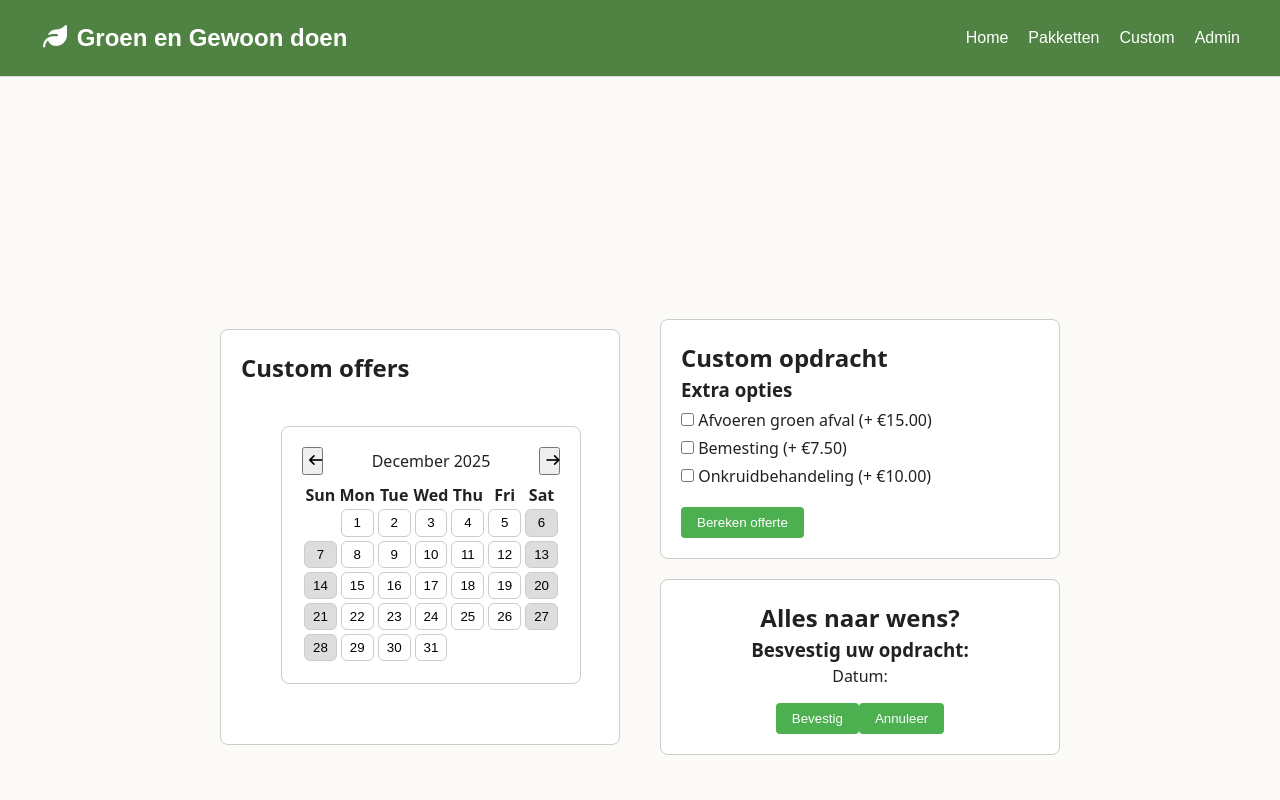
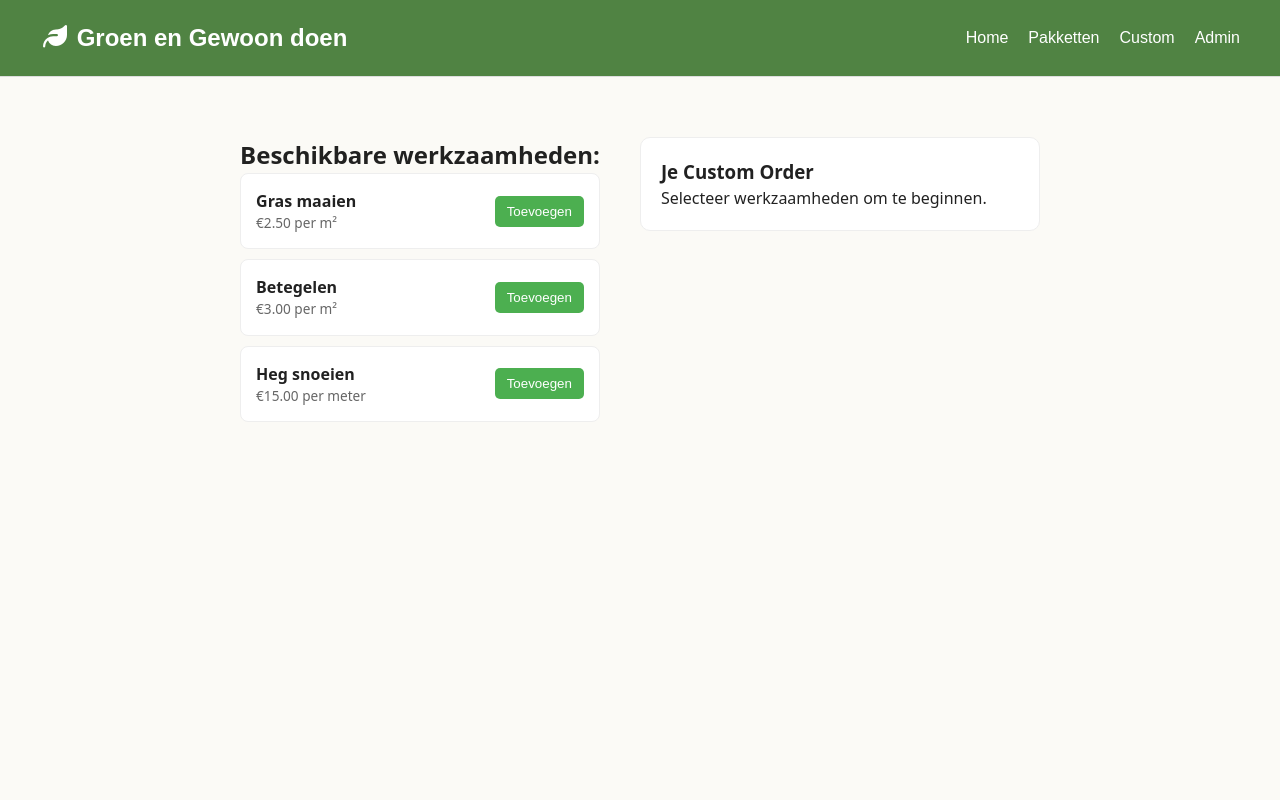
Before and after one commit to newcoder024/Henk-hovenier-website, a Vue app in the folder henk-hovenier-website/: page / in a window 1280 px wide. Shown: the top 800 px of the page. Built offline with nearby package versions, Linux system fonts and the light colour scheme.

Commit message:
custom offerte
Ervoor gezorgd dat de basis van de custom offerte werkt. Moet nog:
- moet meer functies laden uit functions.js
- naar nieuwe pagina zodat klant gegevens kan invoeren
- functies halen die bestellingen en klantgegevens kan onthouden voor admin

```diff
--- a/henk-hovenier-website/src/components/Custom.vue
+++ b/henk-hovenier-website/src/components/Custom.vue
@@ -1,218 +1,236 @@
 <template>
-    <div class="melding" :class="[{ show: meldingZichtbaar }, meldingType]">
-  {{ meldingTekst }}
+  <p id="Comfirmed"></p>
+<div class="full">
+  <div>
+            <!-- <h2>Custom offers</h2>
+            <Calendar v-model="geselecteerdeDatum" :availability="{}" /> -->
+            <h2>Beschikbare werkzaamheden:</h2>
+            <div v-for="taak in beschikbareTaken" :key="taak.id" class="offerte-item">
+          <div class="taak-info">
+            <p><strong>{{ taak.naam }}</strong></p>
+            <p class="subtext">€{{ taak.prijs.toFixed(2) }} per {{ taak.eenheid }}</p>
           </div>
-    <div class="full">
-        <div class="left">
-            <h2>Custom offers</h2>
 
-
-            <Calendar v-model="geselecteerdeDatum" :availability="{}" />
+          <button
+            @click="toggleTaak(taak)"
+            :class="{ 'btn-remove': isGeselecteerd(taak.id) }"
+          >
+            {{ isGeselecteerd(taak.id) ? 'Verwijder' : 'Toevoegen' }}
+          </button>
 
         </div>
+  </div>
+<div>
+        <div class="confirm">
+          <h3>Je Custom Order</h3>
 
-    <div class="full-opdracht">
-        <div class="custom-opdracht">
-            <h2>Custom opdracht</h2>
-
-            <!-- Oppervlaktes en lengtes -->
-            <!-- <div class="form-group">
-                <label>Gras oppervlakte (m²)</label>
-                <input type="number" v-model.number="form.grasOppervlakte" min="0" required/>
+          <div v-if="geselecteerdeTaken.length === 0" class="empty-state">
+            Selecteer werkzaamheden om te beginnen.
           </div>
 
-            <div class="form-group">
-                <label>Tegel oppervlakte (m²)</label>
-                <input type="number" v-model.number="form.tegelOppervlakte" min="0" required/>
+          <div v-else>
+            <div v-for="item in geselecteerdeTaken" :key="item.id" class="selected-item">
+              <div class="item-header">
+                <span>{{ item.naam }}</span>
+                <button @click="verwijderTaak(item.id)" class="btn-icon">×</button>
               </div>
 
-            <div class="form-group">
-                <label>Heg lengte (meter)</label>
-                <input type="number" v-model.number="form.hegLengte" min="0" required/>
-                </div> -->
-
-            <!-- Extra opties -->
-            <h3>Extra opties</h3>
-                <div class="checkbox-group">
-                <label><input type="checkbox" v-model="form.afvoer" required/> Afvoeren groen afval (+ €15.00)</label>
-                <label><input type="checkbox" v-model="form.bemesting" required/> Bemesting (+ €7.50)</label>
-                <label><input type="checkbox" v-model="form.onkruid" required/> Onkruidbehandeling (+ €10.00)</label>
-            </div>
-
-            <button @click="berekenOfferte">Bereken offerte</button>
-
-            <div v-if="resultaat" class="resultaat">
-                <h3>Totaalprijs: € {{ resultaat.totaalPrijs }}</h3>
+              <div class="item-calc">
+                <label>Aantal {{ item.eenheid }}:</label>
+                <input
+                  type="number"
+                  v-model.number="item.hoeveelheid"
+                  min="1"
+                  class="qty-input"
+                />
+                <span class="item-total">€{{ (item.hoeveelheid * item.prijs).toFixed(2) }}</span>
               </div>
             </div>
 
-  <div class="confirm">
-    <h2>Alles naar wens?</h2>
-    <h3>Besvestig uw opdracht:</h3>
-    <p>Datum: {{ geselecteerdeDatum }}</p>
-    <button @click="bevestigOpdracht">Bevestig</button>
-    <button @click="annuleerOpdracht">Annuleer</button>
+            <div class="totaal-sectie">
+              <span>Totaal:</span>
+              <span class="totaal-prijs">€{{ totaalPrijs.toFixed(2) }}</span>
             </div>
 
+            <button @click="bevestigOpdracht" class="btn-proceed">Verder naar gegevens</button>
           </div>
-
+        </div>
+      </div>
     </div>
 </template>
 
 <script setup>
-import { ref } from "vue";
-import { calculateQuote } from "../js/functions.js";
-import Calendar from "./Calendar.vue";
+import { ref, computed } from "vue";
+import { loadRates } from '../js/functions.js';
+// moet meer functies laden uit functions.js, zoald voor de localstorage, zorgen dat
+// de bestellingen worden onthouden en geladen voor de admin, en de gegevens van de klant opslaan
 
-const form = ref({
-  tuinOppervlakte: null,
-  grasOppervlakte: null,
-  tegelOppervlakte: null,
-  hegLengte: null,
-  afvoer: false,
-  bemesting: false,
-  onkruid: false
+// laad tarieven uit rates.json
+const rates = loadRates();
+
+// wat kan de klant kiezen
+const beschikbareTaken = [
+  { id: 'gras', naam: 'Gras maaien', prijs: rates.prijs_per_m2_gras, eenheid: 'm²' },
+  { id: 'tegels', naam: 'Betegelen', prijs: rates.prijs_per_m2_tegels, eenheid: 'm²' },
+  { id: 'heg', naam: 'Heg snoeien', prijs: rates.prijs_per_meter_heg, eenheid: 'meter' },
+];
+// extra taken moeten hier
+
+// wat de klant heeft gekozen als array
+const geselecteerdeTaken = ref([]);
+
+// is de taak al geselecteerd
+const isGeselecteerd = (id) => geselecteerdeTaken.value.some(t => t.id === id);
+
+const toggleTaak = (taak) => {
+  if (isGeselecteerd(taak.id)) {
+    verwijderTaak(taak.id);
+  } else {
+    geselecteerdeTaken.value.push({
+      ...taak,
+      hoeveelheid: 1 // standaard waarde
+    });
+  }
+};
+
+const verwijderTaak = (id) => {
+  geselecteerdeTaken.value = geselecteerdeTaken.value.filter(t => t.id !== id);
+};
+
+// berekening
+const totaalPrijs = computed(() => {
+  return geselecteerdeTaken.value.reduce((sum, item) => {
+    return sum + (item.prijs * item.hoeveelheid);
+  }, 0);
 });
 
-const resultaat = ref(null);
+const bevestigOpdracht = () => {
+  if (totaalPrijs.value === 0) {
+    alert("Selecteer eerst werkzaamheden voordat je verder gaat.");
+    return;
+  }
+  document.getElementById("Comfirmed").innerHTML = "Offerte verzonden! Totaal bedrag: €" + totaalPrijs.value.toFixed(2);
+  // ga naar nieuwe pagina of toon formulier
 
-// bereken offerte op basis van ingevoerde data
-function berekenOfferte() {
-  console.log("Customer input:", form.value);
-
-  const quote = calculateQuote(form.value);
-  resultaat.value = quote;
-}
-
-const geselecteerdeDatum = ref(null); // beginwaarde niks
-
-const meldingZichtbaar = ref(false); //meldingen
-const meldingTekst = ref("");
-const meldingType = ref("");
-
-function bevestigOpdracht() {
-//   alert("Opdracht bevestigd voor " + geselecteerdeDatum.value);
-    if(input === null){
-        return;
-    } else{
-        meldingType.value = "bevestigd";
-        meldingTekst.value = "Uw opdracht is bevestigd voor " + geselecteerdeDatum.value + ".";
-        meldingZichtbaar.value = true;
-
-        // na 3 sec fadeout
-        setTimeout(() => {
-            meldingZichtbaar.value = false;
-        }, 3000);
-    }
-}
-
-function annuleerOpdracht() {
-    if(input === null){
-        return;
-    } else{
-        meldingType.value = "geannuleerd";
-        meldingTekst.value = "Uw opdracht is geannuleerd. Vul het formulier opnieuw in.";
-        meldingZichtbaar.value = true;
-
-  // na 3 sec fade-out
-  setTimeout(() => {
-    meldingZichtbaar.value = false;
-  }, 3000);
-
-  form.value = {
-    tuinOppervlakte: null,
-    grasOppervlakte: null,
-    tegelOppervlakte: null,
-    hegLengte: null,
-    afvoer: false,
-    bemesting: false,
-    onkruid: false
 };
-  resultaat.value = null;
-  geselecteerdeDatum.value = null;
-
-    }
-}
 </script>
 
 <style scoped>
-.left{
-    background-color: white;
+.container {
+  display: flex;
+  gap: 20px;
+  max-width: 1000px;
+}
+
+.full {
+  display: flex;
+  justify-content: center;
+  align-items: flex-start;
+  gap: 40px;
+  max-width: 95vw;
+  margin: 0 auto;
+  padding: 40px 20px;
+  min-height: 100%;
+}
+.confirm{
+  border: 1px solid #eee;
+  border-radius: 10px;
   padding: 20px;
-    border: 1px solid #ccc;
+  width: 400px;
+    background: white;
+
+}
+.offerte-item {
+  display: flex;
+  justify-content: space-between;
+  align-items: center;
+  padding: 15px;
+  border: 1px solid #eee;
+  margin-bottom: 10px;
   border-radius: 8px;
-    width: 400px;
+  background: white;
 }
-.melding{
-    width: 50%;
-    margin: 0 auto;
-    margin-top: 20px;
-    opacity: 0;
-    text-align: center;
-    padding: 10px;
-    margin-bottom: 20px;
-    border-radius: 5px;
+
+.subtext {
+  color: #666;
+  font-size: 0.85rem;
+}
+
+.selected-item {
+  border-bottom: 1px solid #eee;
+  padding: 10px 0;
+  text-align: left;
+}
+
+.item-header {
+  display: flex;
+  justify-content: space-between;
   font-weight: bold;
-    transition: opacity 0.5s ease-in-out;
-}.melding.show {
-  opacity: 1; /* fade-in */
-}.melding.geannuleerd{
-    background-color: #ffdddd;
-    border: 1px solid #ff5c5c;
-    color: #a70000;
-}.melding.bevestigd {
-  background-color: #ddffdd;
-  border: 1px solid #5cff5c;
-  color: #00a700;
 }
-.full{
-    min-height: 100vh;
-    padding: 20px;
+
+.item-calc {
   display: flex;
   align-items: center;
-    justify-content: center;
-    gap: 40px;
-}
-.confirm {
-  border: 1px solid #ccc;
-  padding: 20px;
-  border-radius: 8px;
-  background-color: white;
-  width: 400px;
-    margin: 20px auto;
-    text-align: center;
-}
-.custom-opdracht {
-  border: 1px solid #ccc;
-  padding: 20px;
-  border-radius: 8px;
-  background-color: white;
-  width: 400px;
-  margin: 20px auto;
+  gap: 10px;
+  margin-top: 8px;
 }
 
-.form-group {
-  margin-bottom: 12px;
+.qty-input {
+  width: 60px;
+  padding: 4px;
 }
 
-.checkbox-group label {
-  display: block;
-  margin: 4px 0;
+.totaal-sectie {
+  margin-top: 20px;
+  padding-top: 10px;
+  border-top: 2px solid #4caf50;
+  display: flex;
+  justify-content: space-between;
+  font-size: 1.4rem;
+  font-weight: bold;
 }
 
-button {
-  margin-top: 15px;
-  padding: 8px 16px;
-  background: #4caf50;
+.btn-remove {
+  background-color: #ff5c5c;
+}
+
+.btn-proceed {
+  width: 100%;
+  margin-top: 20px;
+  background-color: #4a7c2c;
+  font-size: 1.1rem;
   color: white;
   border: none;
+  padding: 10px 20px;
+  border-radius: 5px;
+}
+.btn-icon {
+  background: none;
+  border: none;
+  font-size: 1.2rem;
   cursor: pointer;
-  border-radius: 4px;
+}.btn-icon:hover {
+  color: #ff5c5c;
+}
+button{
+  cursor: pointer;
+  background-color: #4caf50;
+  color: white;
+  border: none;
+  padding: 8px 12px;
+  border-radius: 5px;
 }
 
-.resultaat {
+#Comfirmed{
+  font-size: 1.5rem;
+  font-weight: bold;
+  color: #4a7c2c;
+  text-align: center;
   margin-top: 20px;
-  font-size: 1.2rem;
-  font-weight: bold;
+}
+
+.item-total {
+  margin-left: auto;
+  color: #4a7c2c;
 }
 </style>
--- a/henk-hovenier-website/src/js/functions.js
+++ b/henk-hovenier-website/src/js/functions.js
@@ -1,11 +1,25 @@
 import pakketData from '../data/pakket.json';
 import ratesData from '../data/rates.json';
 
-let orders = []; // bestellingen tijdelijk opslaan
+// localstorage voor bestellingen onthouden
+let orders = JSON.parse(localStorage.getItem('tuin_orders')) || [];
 
 export function loadPackages() {
   return pakketData; // retourneert JSON array
 }
+
+export function saveOrder(orderData) {
+  const newOrder = {
+    id: Date.now(),
+    datumAangemaakt: new Date().toISOString(),
+    ...orderData
+  };
+  orders.push(newOrder);
+  localStorage.setItem('tuin_orders', JSON.stringify(orders));
+  return newOrder;
+}
+
+
 
 export function createOrder(orderData) {
   const pkg = pakketData.find(p => p.id === orderData.packageId);
--- a/henk-hovenier-website/src/style.css
+++ b/henk-hovenier-website/src/style.css
@@ -3,7 +3,7 @@
   line-height: 1.5;
   font-weight: 400;
 
-  color-scheme: light dark;
+  /* color-scheme: light dark; */
   color: rgba(0, 0, 0, 0.87);
   background-color: #fbfaf6;
 
```
Lines whose indentation alone changed are shown as unchanged.
